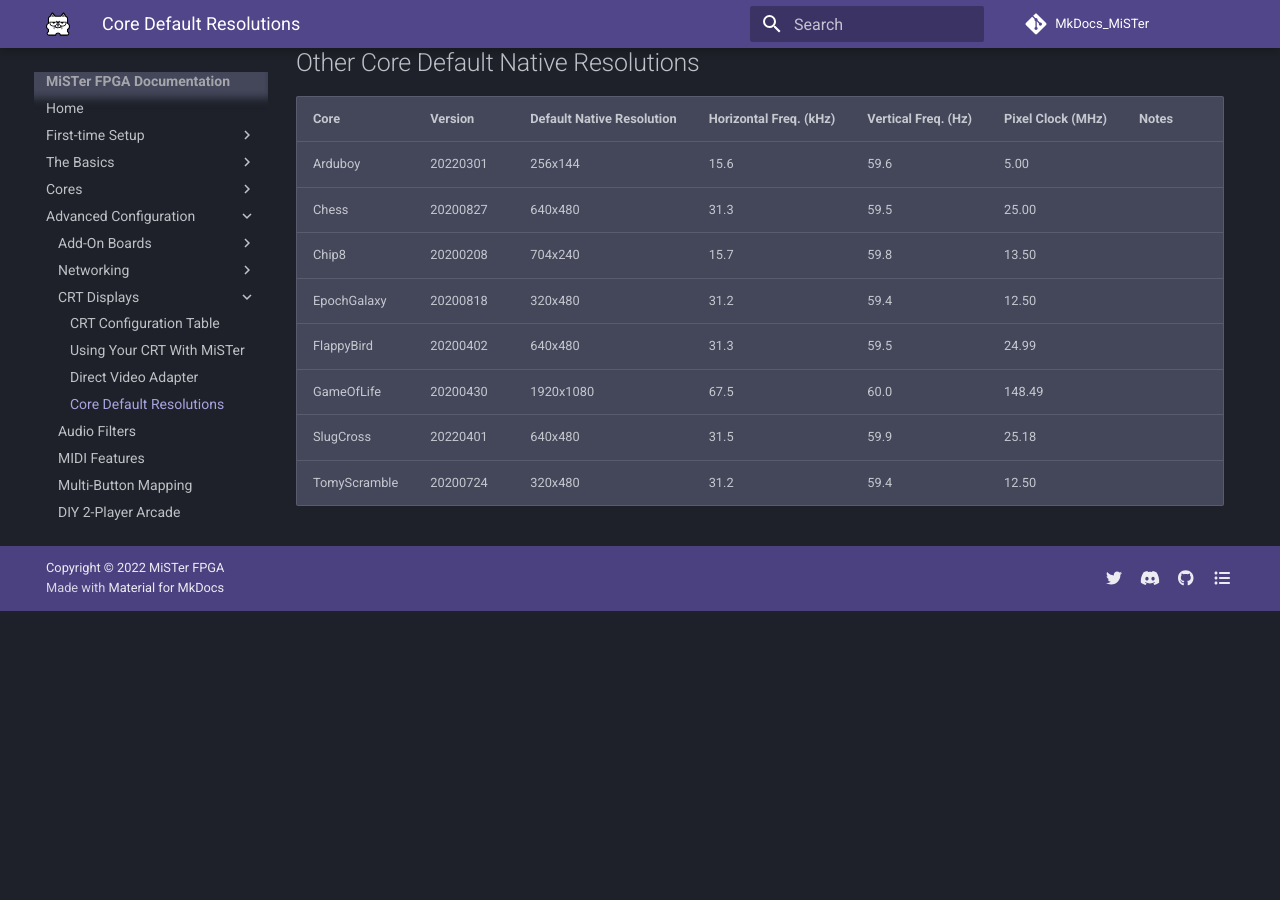
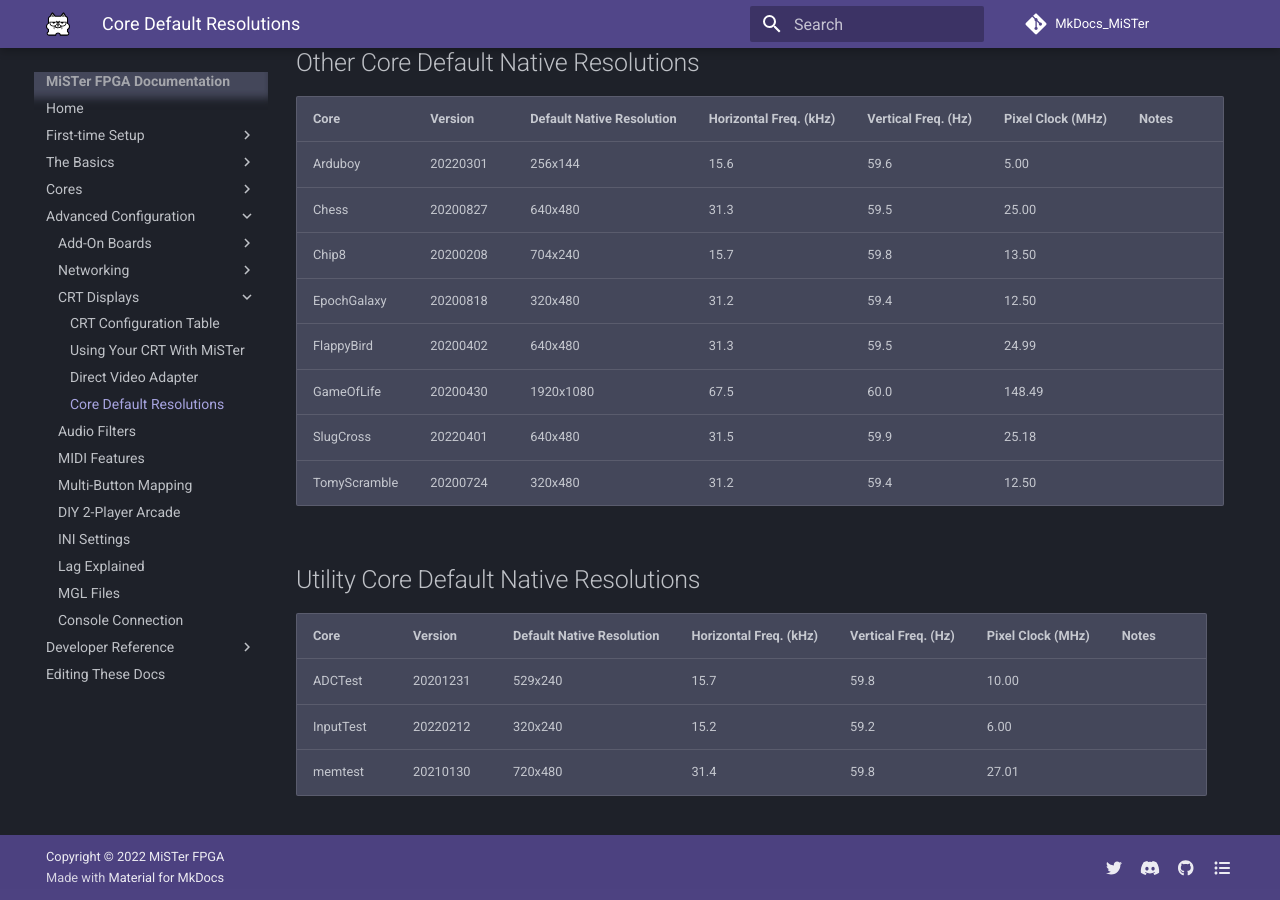
Before and after one commit to MiSTer-devel/MkDocs_MiSTer, an MkDocs documentation site: the page built from docs/advanced/nativeres.md, in a window 1280 px wide and 900 px high, scrolled down 4700 px. Built offline with MkDocs 1.6.1 and Material for MkDocs 9.7.7, drawn with Linux system fonts in a browser that asks for light colours; comment, search, counter and statistics services are not loaded; before the commit the page ends 5311 px from its top, so only the background shows below that.

Commit message:
Add utility cores to nativeres.md

```diff
--- a/docs/advanced/nativeres.md
+++ b/docs/advanced/nativeres.md
@@ -110,3 +110,11 @@
 | GameOfLife   | 20200430 | 1920x1080                 | 67.5                   | 60.0                | 148.49            |       |
 | SlugCross    | 20220401 | 640x480                   | 31.5                   | 59.9                | 25.18             |       |
 | TomyScramble | 20200724 | 320x480                   | 31.2                   | 59.4                | 12.50             |       |
+
+## Utility Core Default Native Resolutions
+
+| Core      | Version  | Default Native Resolution | Horizontal Freq. (kHz) | Vertical Freq. (Hz) | Pixel Clock (MHz) | Notes |
+| --------- | -------- | ------------------------- | ---------------------- | ------------------- | ----------------- | ----- |
+| ADCTest   | 20201231 | 529x240                   | 15.7                   | 59.8                | 10.00             |       |
+| InputTest | 20220212 | 320x240                   | 15.2                   | 59.2                | 6.00              |       |
+| memtest   | 20210130 | 720x480                   | 31.4                   | 59.8                | 27.01             |       |
```
Also changed, not shown: 1 other file.
